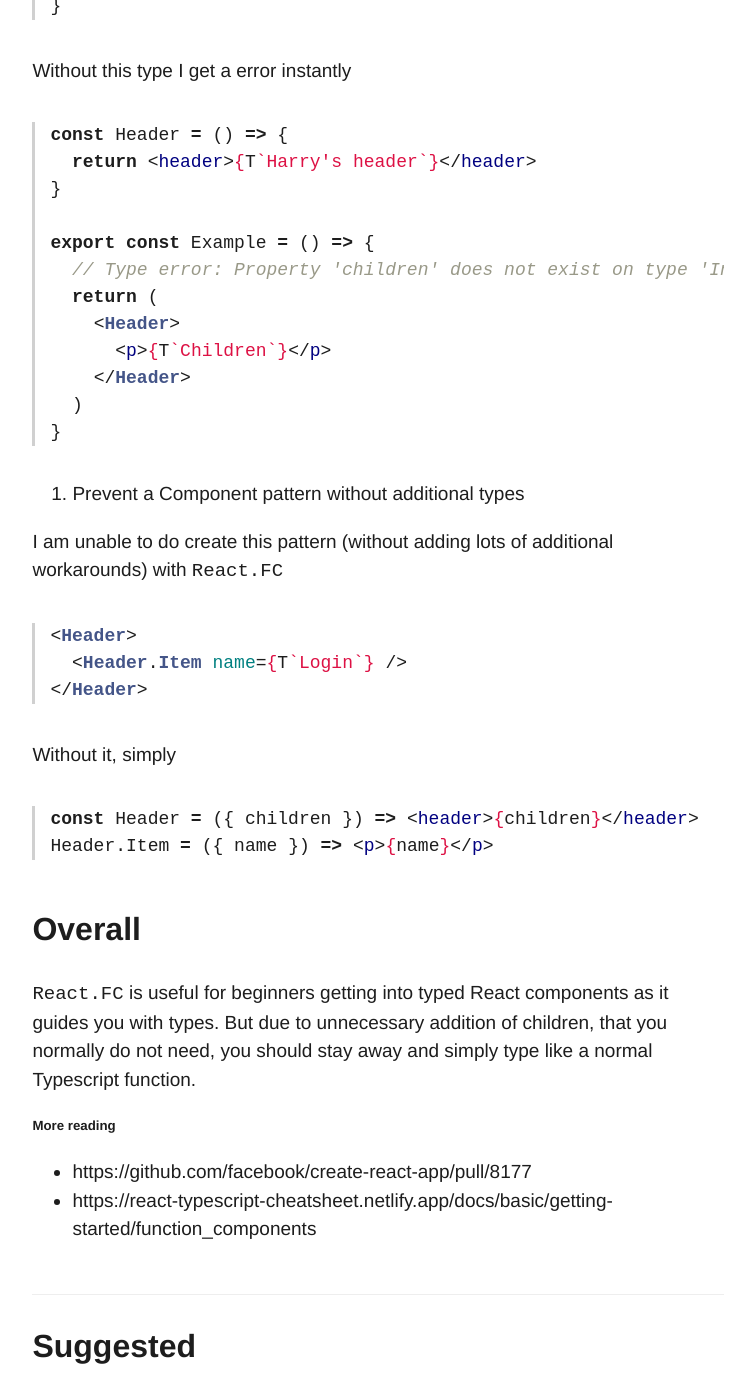
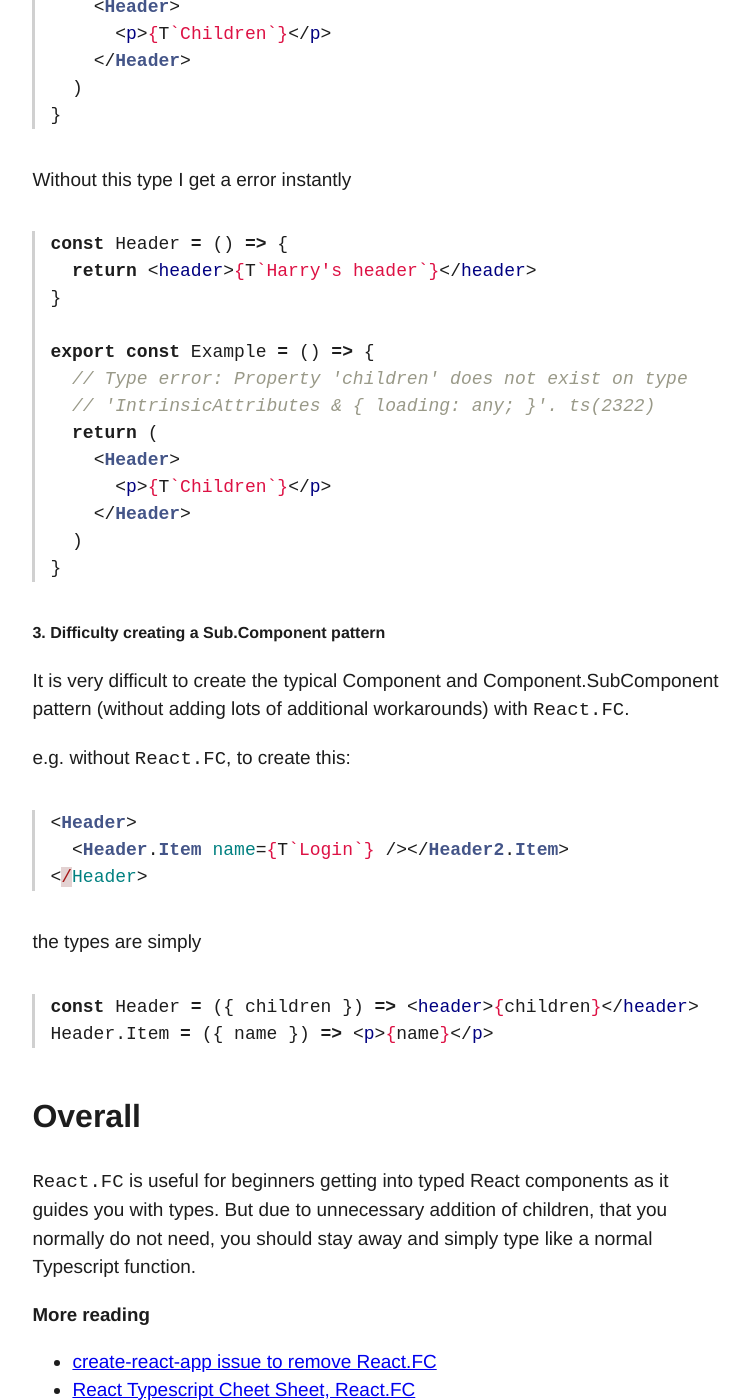
Before and after one commit to harrymt/blog, a Jekyll site: the page built from _posts/2020-05-20-react-typescript-react-fc.md, in a window 1280 px wide and 1400 px high, scrolled down 4190 px. Shown: the whole window, without its empty margins (262-1017 px from the left). Built offline with Jekyll 4.4.1, drawn with Linux system fonts in a browser that asks for light colours; some of the changed text lies outside the part shown.

Commit message:
Update 2020-05-20-react-typescript-react-fc.md

````diff
--- a/_posts/2020-05-20-react-typescript-react-fc.md
+++ b/_posts/2020-05-20-react-typescript-react-fc.md
@@ -34,7 +34,7 @@
 }
 ```
 
-- Wondering [what the `T` is about](javascript:alert('coming soon'))
+- wondering [what the `T` is about](javascript:alert('coming soon'))?
 
 With React component props, use:
 
@@ -81,10 +81,11 @@
 With `React.FC` interface I get typings for these props, otherwise we get this type error:
 
 ```
-Property 'displayName' does not exist on type '() => Element'.ts(2339)
+Property 'displayName' does not exist on
+type '() => Element'.ts(2339)
 ```
 
-2. Gives access to typed children
+#### 2. Gives access to typed children
 
 ```tsx
 const Header: React.FC<{ loading: boolean }> = ({ loading, children }) => {
@@ -158,7 +162,8 @@
 }
 
 export const Example = () => {
-  // Type error: Property 'children' does not exist on type 'IntrinsicAttributes & { loading: any; }'. ts(2322)
+  // Type error: Property 'children' does not exist on type
+  // 'IntrinsicAttributes & { loading: any; }'. ts(2322)
   return (
     <Header>
       <p>{T`Children`}</p>
@@ -168,17 +173,19 @@
 ```
 
 
-3. Prevent a Component pattern without additional types
+#### 3. Difficulty creating a Sub.Component pattern
 
-I am unable to do create this pattern (without adding lots of additional workarounds) with `React.FC`
+It is very difficult to create the typical Component and Component.SubComponent pattern (without adding lots of additional workarounds) with `React.FC`.
+
+e.g. without `React.FC`, to create this:
 
 ```tsx
 <Header>
-  <Header.Item name={T`Login`} />
+  <Header.Item name={T`Login`} /></Header2.Item>
 </Header>
 ```
 
-Without it, simply
+the types are simply
 
 ```tsx
 const Header = ({ children }) => <header>{children}</header>
@@ -192,7 +199,7 @@
 But due to unnecessary addition of children, that you normally do not need, you should stay away and simply type like a normal Typescript function.
 
 
-##### More reading
+### More reading
 
-- https://github.com/facebook/create-react-app/pull/8177
-- https://react-typescript-cheatsheet.netlify.app/docs/basic/getting-started/function_components
+- [create-react-app issue to remove React.FC](https://github.com/facebook/create-react-app/pull/8177)
+- [React Typescript Cheet Sheet, React.FC](https://react-typescript-cheatsheet.netlify.app/docs/basic/getting-started/function_components)
````
Also changed, not shown: other parts of _posts/2020-05-20-react-typescript-react-fc.md (+7 -4 lines).
